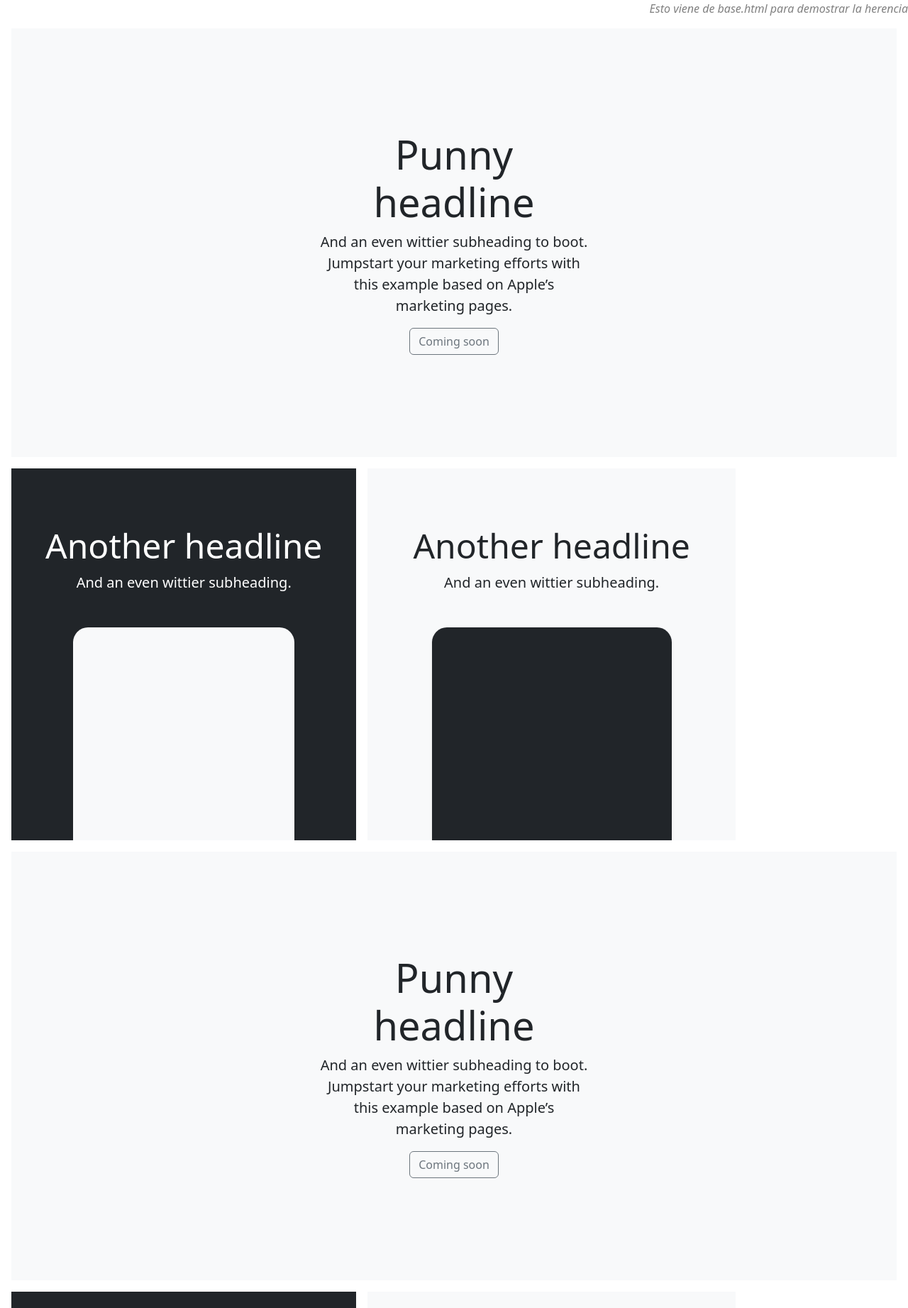
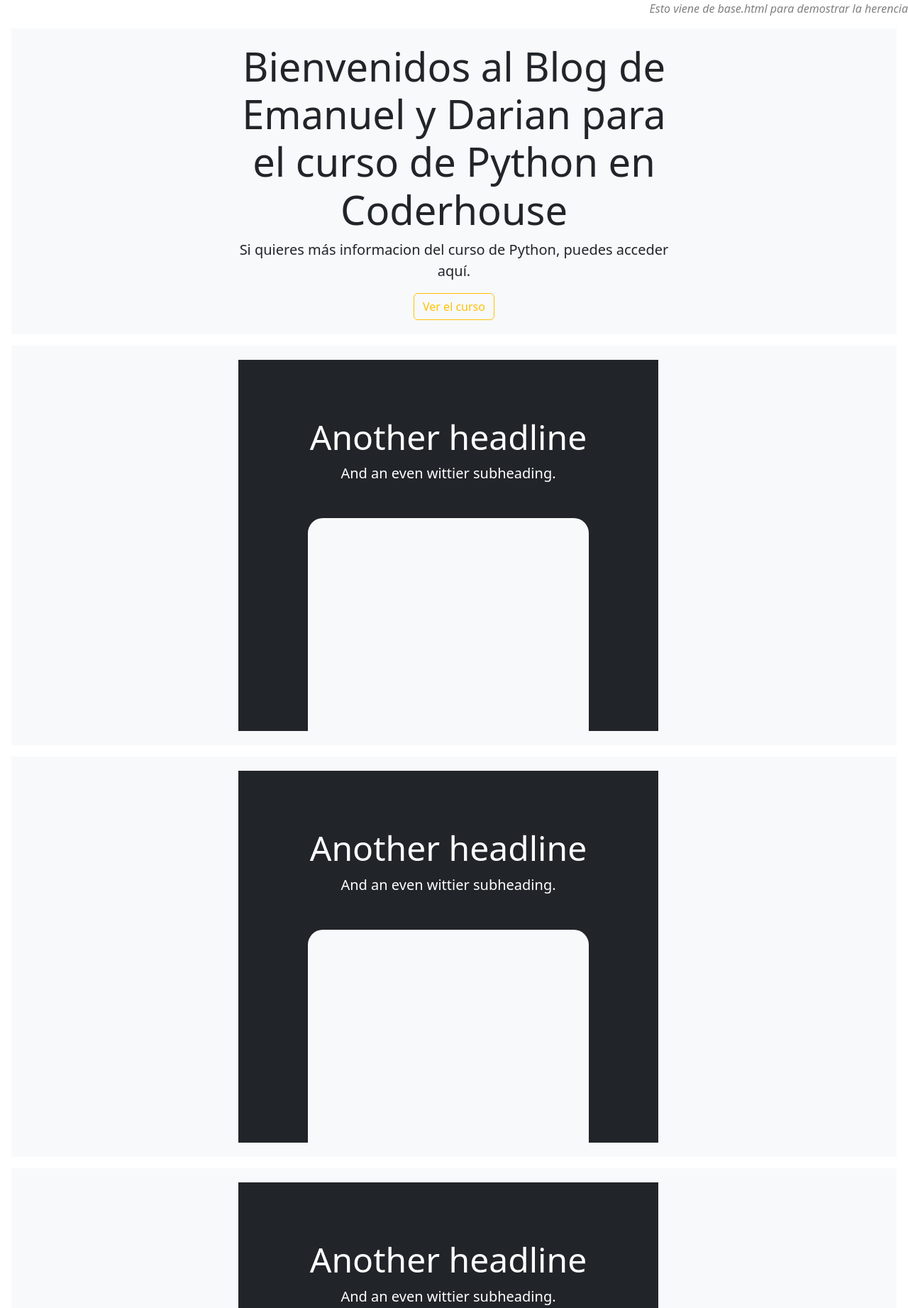
Before and after one commit to DarianYane/Entrega-Final-Python-Coderhouse-Blog, a Django app: page / in a window 1280 px wide. Shown: the part 91-1934 px from the top of the page at 71% size. Run offline with Django 4.2, Linux system fonts and the light colour scheme; data comes from the database, SQL or seed files in the repository; some libraries are stand-ins or nearby versions.

Commit message:
Update bienvenida.html

```diff
--- a/Posteos/templates/bienvenida.html
+++ b/Posteos/templates/bienvenida.html
@@ -4,79 +4,32 @@
 
 
 
-
-<!-- Custom styles for this template -->
-<link href="product.css" rel="stylesheet">
-</head>
-
 <body>
-
-
-
-    <main>
-        <div class="position-relative overflow-hidden p-3 p-md-5 m-md-3 text-center bg-light">
-            <div class="col-md-5 p-lg-5 mx-auto my-5">
-                <h1 class="display-4 fw-normal">Punny headline</h1>
-                <p class="lead fw-normal">And an even wittier subheading to boot. Jumpstart your marketing efforts with
-                    this example based on Apple’s marketing pages.</p>
-                <a class="btn btn-outline-secondary" href="#">Coming soon</a>
+    <div class="position-relative overflow-hidden p-3 p-md-7 m-md-3 text-center bg-light">
+        <div class="col-md-6 p-lg-6 mx-auto my-1">
+            <h1 class="display-4 fw-normal">Bienvenidos al Blog de Emanuel y Darian para el curso de Python en Coderhouse</h1>
+            <p class="lead fw-normal">Si quieres más informacion del curso de Python, puedes acceder aquí.</p>
+            <a class="btn btn-outline-warning" href="https://www.coderhouse.com/online/python" target="_blank">Ver el curso</a>
         </div>
         <div class="product-device shadow-sm d-none d-md-block"></div>
         <div class="product-device product-device-2 shadow-sm d-none d-md-block"></div>
     </div>
 
-        <div class="d-md-flex flex-md-equal w-100 my-md-3 ps-md-3">
+        {% for posteo in posteos %}
+        <div class="position-relative overflow-hidden p-3 p-md-7 m-md-3 text-center bg-light">
+            <div class="col-md-6 p-lg-6 mx-auto my-1">
                     <div class="text-bg-dark me-md-3 pt-3 px-3 pt-md-5 px-md-5 text-center overflow-hidden">
                         <div class="my-3 py-3">
                             <h2 class="display-5">Another headline</h2>
                             <p class="lead">And an even wittier subheading.</p>
                         </div>
-                <div class="bg-light shadow-sm mx-auto"
-                    style="width: 80%; height: 300px; border-radius: 21px 21px 0 0;"></div>
-            </div>
-            <div class="bg-light me-md-3 pt-3 px-3 pt-md-5 px-md-5 text-center overflow-hidden">
-                <div class="my-3 p-3">
-                    <h2 class="display-5">Another headline</h2>
-                    <p class="lead">And an even wittier subheading.</p>
-                </div>
-                <div class="bg-dark shadow-sm mx-auto" style="width: 80%; height: 300px; border-radius: 21px 21px 0 0;">
+                        <div class="bg-light shadow-sm mx-auto" style="width: 80%; height: 300px; border-radius: 21px 21px 0 0;">
                         </div>
                     </div>
             </div>
+        </div>
+        {% endfor %}
 
-<div class="position-relative overflow-hidden p-3 p-md-5 m-md-3 text-center bg-light">
-    <div class="col-md-5 p-lg-5 mx-auto my-5">
-        <h1 class="display-4 fw-normal">Punny headline</h1>
-        <p class="lead fw-normal">And an even wittier subheading to boot. Jumpstart your marketing efforts with this
-            example based on Apple’s marketing pages.</p>
-        <a class="btn btn-outline-secondary" href="#">Coming soon</a>
-    </div>
-    <div class="product-device shadow-sm d-none d-md-block"></div>
-    <div class="product-device product-device-2 shadow-sm d-none d-md-block"></div>
-</div>
-
-<div class="d-md-flex flex-md-equal w-100 my-md-3 ps-md-3">
-    <div class="text-bg-dark me-md-3 pt-3 px-3 pt-md-5 px-md-5 text-center overflow-hidden">
-        <div class="my-3 py-3">
-            <h2 class="display-5">Another headline</h2>
-            <p class="lead">And an even wittier subheading.</p>
-        </div>
-        <div class="bg-light shadow-sm mx-auto" style="width: 80%; height: 300px; border-radius: 21px 21px 0 0;"></div>
-    </div>
-    <div class="bg-light me-md-3 pt-3 px-3 pt-md-5 px-md-5 text-center overflow-hidden">
-        <div class="my-3 p-3">
-            <h2 class="display-5">Another headline</h2>
-            <p class="lead">And an even wittier subheading.</p>
-        </div>
-        <div class="bg-dark shadow-sm mx-auto" style="width: 80%; height: 300px; border-radius: 21px 21px 0 0;"></div>
-    </div>
-</div>
-
-
-
-    <h1 class="centrado">Bienvenidos al Blog de Emanuel y Darian</h1>
-    <h2 class="centrado">para el curso de Python en CODERHOUSE</h2>
-    <br>
     <section class="offset-md-1">
         {% for posteo in posteos %}
         <article style="margin-top: 3em">
@@ -88,7 +41,8 @@
                 </p>
                 -->
             <p>
-                    <a href="{% url 'entrada-detail' posteo.id %}" class="btn btn-sm btn-block btn-primary">Leer entrada completa</a>
+                <a href="{% url 'entrada-detail' posteo.id %}" class="btn btn-sm btn-block btn-primary">Leer entrada
+                    completa</a>
             </p>
 
             </div>
```
Lines whose indentation alone changed are shown as unchanged.
